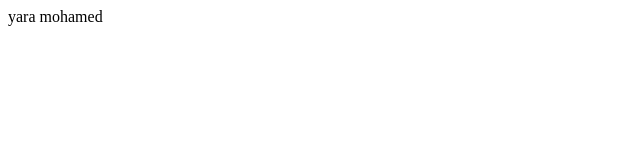
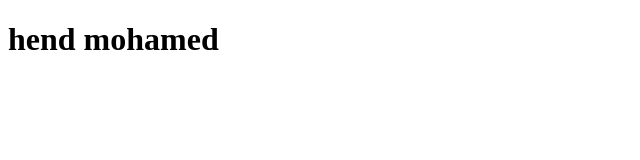
Before and after one commit to Yarasaadamin/firstwebsite, a plain HTML site: page index.HTML in a window 1280 px wide. Shown: the whole page, without its empty margins (0-640 px from the left). Drawn offline with Linux system fonts and the light colour scheme.

Commit message:
update name

```diff
--- a/index.HTML
+++ b/index.HTML
@@ -7,6 +7,7 @@
     <script src="script.js"></script>
 </head>
 <body>
-    yara mohamed
+</body>
+<h1>hend mohamed</h1>
 </body>
 </html>
```
